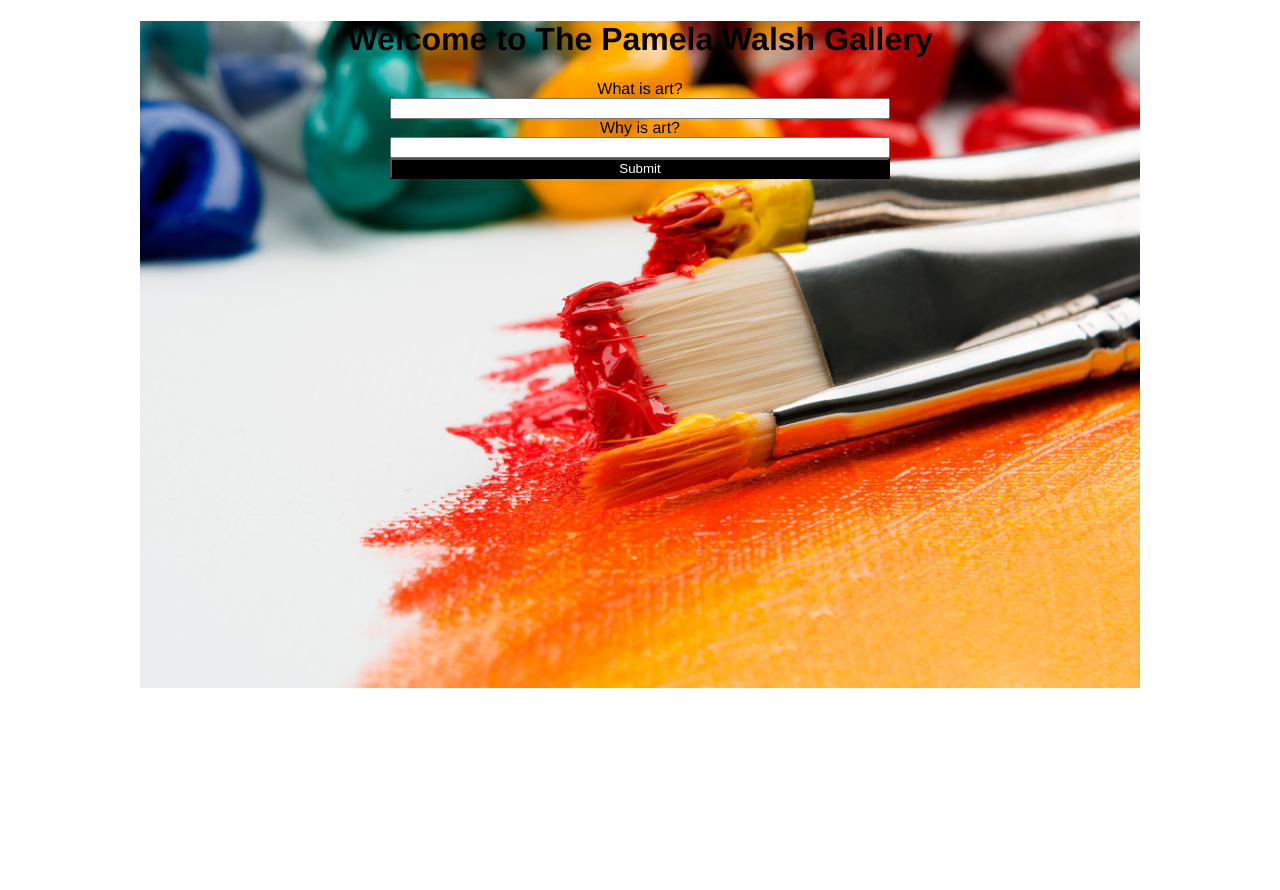
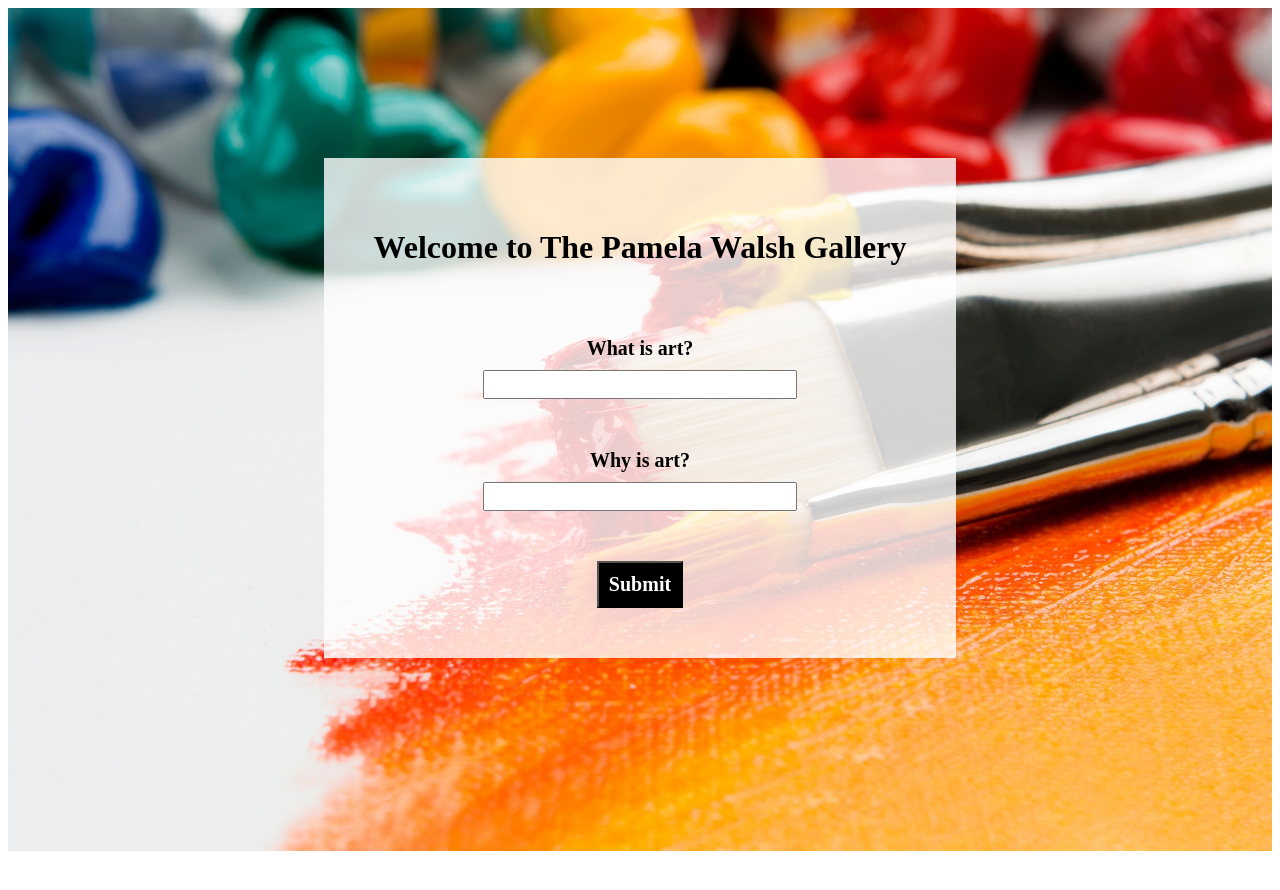
Before and after one commit to soundparticle/walsh-gallery, a Vue app: page / in a window 1280 px wide. Shown: the top 890 px of the page. Built offline with nearby package versions, Linux system fonts and the light colour scheme.

Commit message:
form styling

```diff
--- a/src/App.vue
+++ b/src/App.vue
@@ -1,8 +1,9 @@
 <template>
   <div id="app">
-    <!-- <img id="header-image" alt="Vue logo" src="./assets/logo.jpg"> -->
-    <Header msg="Welcome to The Pamela Walsh Gallery"/>
-    <Form question1='What is art?' question2='Why is art?'/>
+    <div class="form-container">
+      <Header msg="Welcome to The Pamela Walsh Gallery"/>
+      <Form question1='What is art?' question2='Why is art?'/>
+    </div>
   </div>
 </template>
 
@@ -11,7 +12,6 @@ import Header from './components/Header.vue';
 import Form from './components/Form.vue';
 export default {
   name: 'app',
-
   components: {
     Header,
     Form
@@ -28,10 +28,22 @@ export default {
   -webkit-font-smoothing: antialiased;
   -moz-osx-font-smoothing: grayscale;
   height: 1000px;
-  width: 1000px;
+  width: 100%;
   text-align: center;
   margin-top: 60px;
   margin: 0 auto;
+  justify-content: center;
+  display: flex;
+  align-items: center;
+
+}
+.form-container {
+  background-color: rgba(255, 255, 255, 0.8);
+  width: fit-content;
+  padding: 50px;
+  display: flex;
+  flex-direction: column;
+  margin-bottom: 200px;
 }
 
 </style>
--- a/src/components/Form.vue
+++ b/src/components/Form.vue
@@ -1,12 +1,16 @@
 <template>
   <div class="form">
     <form action="https://docs.google.com/forms/d/e/1FAIpQLSfA1sgQSFHpCWcXK6NMw0wS_oLOGqQeCFw3TaKp4xcgvtuGvQ/formResponse" target="_self" method="POST">
-      <div class="form__container">
-        <label class="form__name">{{ question1 }}</label>
+      <div class="form__body">
+        <div class="form__question">
+          <label class="form__label">{{ question1 }}</label>
           <input class="form__input" name="entry.668016936" />
-          <label class="form__name">{{ question2 }}</label>
-          <input class="form__input" name="entry.1943360912" />
-          <button class="form__submit-button" type="submit">Submit</button>
+        </div>
+        <div class="form__question">
+        <label class="form__label">{{ question2 }}</label>
+        <input class="form__input" name="entry.1943360912" />
+        </div>
+        <button class="form__submit-button" type="submit">Submit</button>
       </div>
     </form>
   </div>
@@ -26,15 +30,37 @@ export default {
 form {
   display: flex;
   justify-content: center;
+  font-family: 'Cinzel', serif;
 }
-.form__container {
+.form__body {
   display: flex;
   flex-direction: column;
   width: 500px;
+  align-items: center;
 }
-
 .form__submit-button {
   background-color: #000;
   color: #FFF;
+  font-family: 'Cinzel', serif;
+  margin-top: 50px;
+  padding: 10px;
+  width: fit-content;
+  align-content: center;
+  font-size: 20px;
+  font-weight: bold;
+}
+.form__input {
+  margin-top: 10px;
+  padding: 5px;
+  width: 300px;
+}
+.form__label {
+  font-weight: bold;
+  font-size: 20px;
+}
+.form__question {
+  display: flex;
+  flex-direction: column;
+  margin-top: 50px;
 }
 </style>
--- a/src/components/Header.vue
+++ b/src/components/Header.vue
@@ -17,8 +17,8 @@ export default {
 
 <!-- Add "scoped" attribute to limit CSS to this component only -->
 <style scoped>
-h3 {
-  margin: 40px 0 0;
+h1 {
+  font-family: 'Cinzel', serif;
 }
 
 ul {
@@ -32,5 +32,4 @@ li {
 a {
   color: #42b983;
 }
-
 </style>
```
